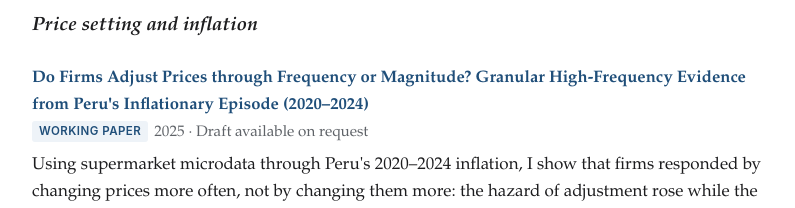
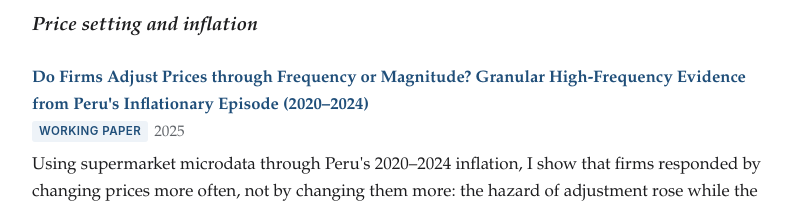
Before and after one commit to GonzaloBuenoB/GonzaloBuenoB.github.io, a plain HTML site: page index.html in a window 1280 px wide. Shown: the part 1800-2008 px from the top of the page, without its empty margins (242-1037 px from the left). Drawn offline with Linux system fonts and the light colour scheme.

Commit message:
Update index.html

```diff
--- a/index.html
+++ b/index.html
@@ -182,7 +182,7 @@
 
 <div class="paper">
   <div class="ptitle"><a href="papers/Frequency_Magnitude_Peru_2025.pdf" data-goatcounter-click="click-paper-frequency-magnitude" data-goatcounter-title="Frequency vs Magnitude paper (PDF)">Do Firms Adjust Prices through Frequency or Magnitude? Granular High-Frequency Evidence from Peru's Inflationary Episode (2020–2024)</a></div>
-  <div class="status"><span class="tag">Working paper</span>2025 · Draft available on request</div>
+  <div class="status"><span class="tag">Working paper</span>2025</div>
   <p class="blurb">Using supermarket microdata through Peru's 2020–2024 inflation, I show that firms responded by changing prices more often, not by changing them more: the hazard of adjustment rose while the average size of price changes stayed flat. The evidence points to state-dependent rather than time-dependent pricing.</p>
   <details>
     <summary>Abstract</summary>
```
